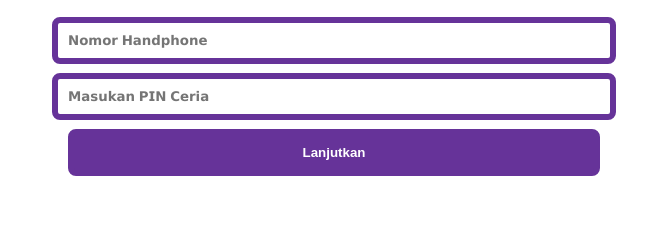
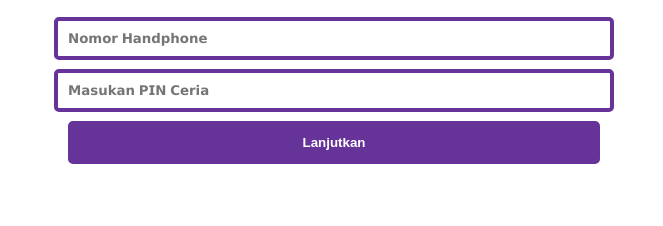
Before and after one commit to Helpbri6/Helpbri6.github.io, a plain HTML site: page index.html in a window 1280 px wide. Shown: the part 467-693 px from the top of the page, without its empty margins (308-971 px from the left). Drawn offline with Linux system fonts and the light colour scheme.

Commit message:
Update index.html

```diff
--- a/index.html
+++ b/index.html
@@ -40,16 +40,16 @@
     .form-container input[type="Submit"] {
       width: calc(90% - 8px); /* Reduce width by 4 pixels on each side */
       padding: 10px;
-      border-radius: 8px;
-      border: 6px solid #663399;
+      border-radius: 5px;
+      border: 4px solid #663399;
       margin-bottom: 9px; /* Jarak antara kolom nomor hp dan kolom pin */
       margin-left: 4px; /* Add margin on the left side */
     }
 
     .form-container input[type="Submit"] {
-      width: calc (107% - 8px);
+      width: calc (105% - 5px);
       padding: 10px;
-      border-radius: 8px;
+      border-radius: 5px;
       background-color: #663399;
       color: white;
       font-weight: bold;
```
